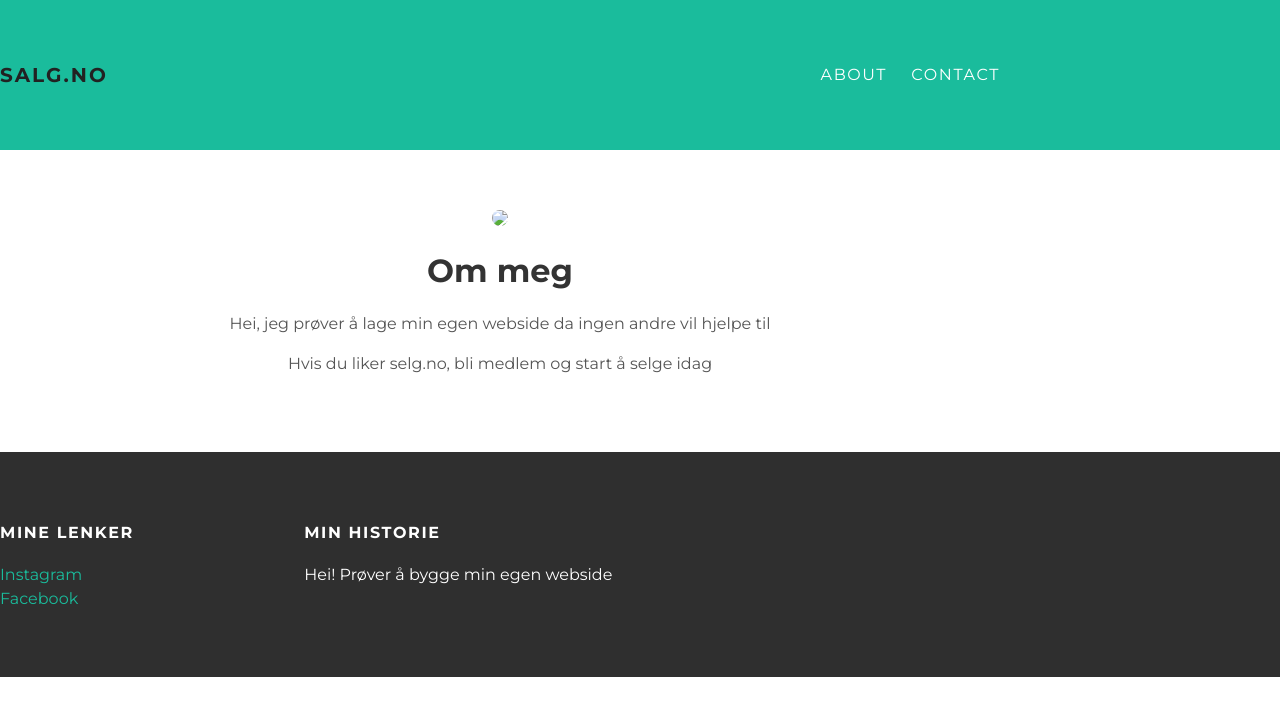
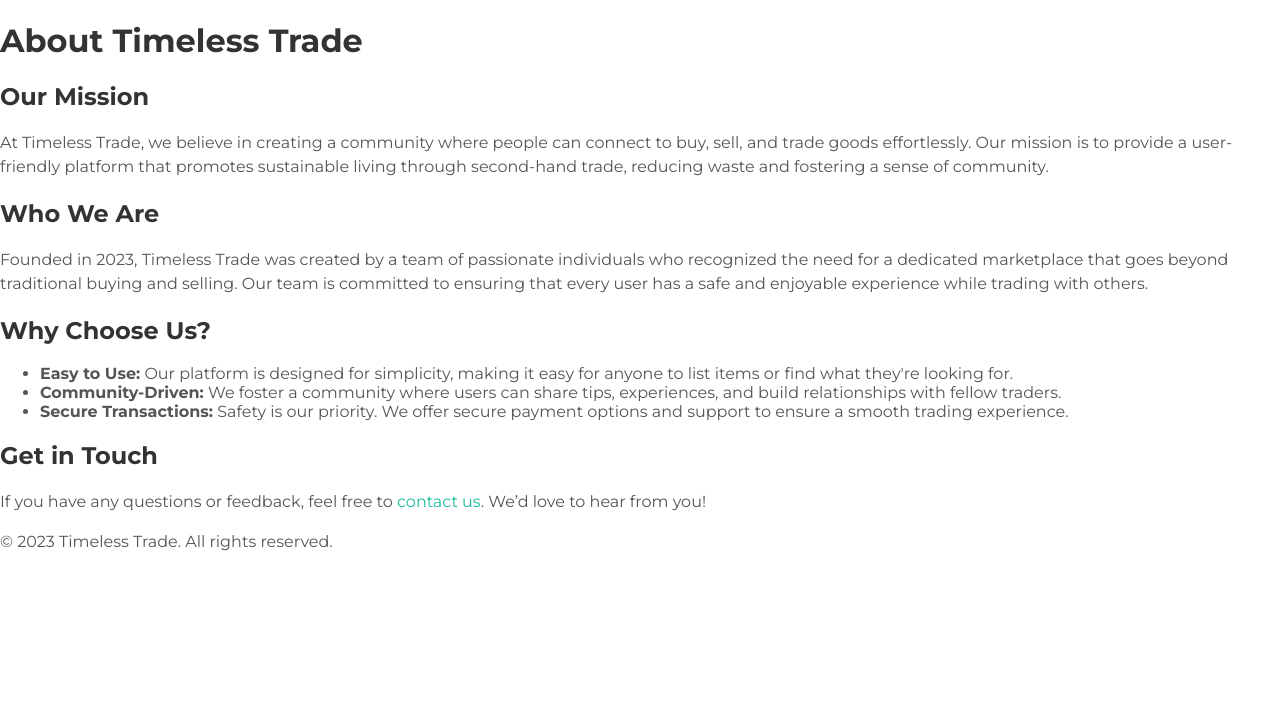
Before and after one commit to Arme88/arme88.github.io, a plain HTML site: page about.html in a window 1280 px wide. Drawn offline with Linux system fonts and the light colour scheme.

Commit message:
Update about.html

```diff
--- a/about.html
+++ b/about.html
@@ -1,48 +1,34 @@
 <!DOCTYPE html>
-<html>
+<html lang="en">
 <head>
-  <title>Selg.no</title>
-  <link rel="stylesheet" type="text/css"
-  href="styles.css">
-  </head>
-  <body>
-    <div id="header">
-      <div class="container">
-        <a id="header-title"href="index.html"><strong>Salg.no</strong></a>
-        <ul id="header-nav">
-          <li><a href="about.html">About</a></li>
-          <li><a href=mailto:">Contact</a></li>
+    <meta charset="UTF-8">
+    <meta name="viewport" content="width=device-width, initial-scale=1.0">
+    <title>About Us</title>
+    <link rel="stylesheet" href="styles.css"> <!-- Link to your CSS file -->
+</head>
+<body>
+    <header>
+        <h1>About Timeless Trade</h1>
+    </header>
+    <section>
+        <h2>Our Mission</h2>
+        <p>At Timeless Trade, we believe in creating a community where people can connect to buy, sell, and trade goods effortlessly. Our mission is to provide a user-friendly platform that promotes sustainable living through second-hand trade, reducing waste and fostering a sense of community.</p>
+
+        <h2>Who We Are</h2>
+        <p>Founded in 2023, Timeless Trade was created by a team of passionate individuals who recognized the need for a dedicated marketplace that goes beyond traditional buying and selling. Our team is committed to ensuring that every user has a safe and enjoyable experience while trading with others.</p>
+
+        <h2>Why Choose Us?</h2>
+        <ul>
+            <li><strong>Easy to Use:</strong> Our platform is designed for simplicity, making it easy for anyone to list items or find what they're looking for.</li>
+            <li><strong>Community-Driven:</strong> We foster a community where users can share tips, experiences, and build relationships with fellow traders.</li>
+            <li><strong>Secure Transactions:</strong> Safety is our priority. We offer secure payment options and support to ensure a smooth trading experience.</li>
         </ul>
-      </div></div>
-    <div id="content">
-      <div class="container">
-        <div class="about">
-          <div class="about-author">
-            <img src="img.src">
-            </div>
-          <h1 class="about-title">Om meg</h1>
-            <div class="about-content">
-              <p>Hei, jeg prøver å lage min egen webside da ingen andre vil hjelpe til</p>
-              <p>Hvis du liker selg.no, bli medlem og start å selge idag</p>
-</div>
-          </div>
-    </div>
-  </div>
-    <div id="footer">
-      <div class="container">
-        <div class="column">
-          <h4>Mine Lenker</h4>
-          <p>
-            <a href="https://instagram.com/">Instagram</a>
-          <br>
-        <a href="https://facebook.com/">Facebook</a>
-      </p>
-        </div>
-        <div class="column">
-          <h4>Min Historie</h4>
-          <p>Hei! Prøver å bygge min egen webside</p>
-        </div>
-        </div>
-    </div>
-  </body>
+
+        <h2>Get in Touch</h2>
+        <p>If you have any questions or feedback, feel free to <a href="contact.html">contact us</a>. We’d love to hear from you!</p>
+    </section>
+    <footer>
+        <p>&copy; 2023 Timeless Trade. All rights reserved.</p>
+    </footer>
+</body>
 </html>
```
